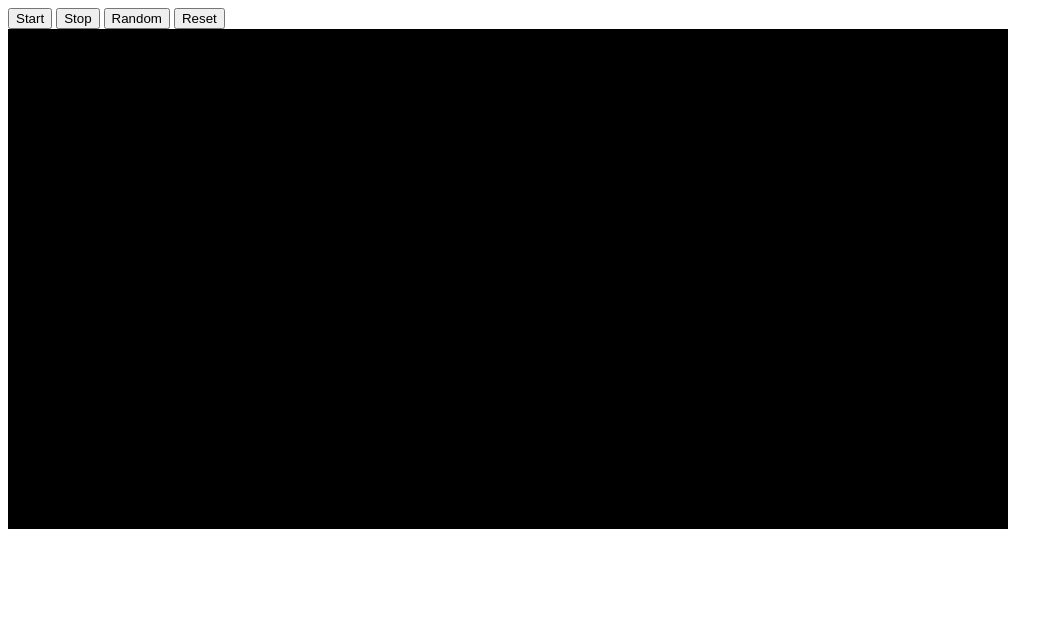
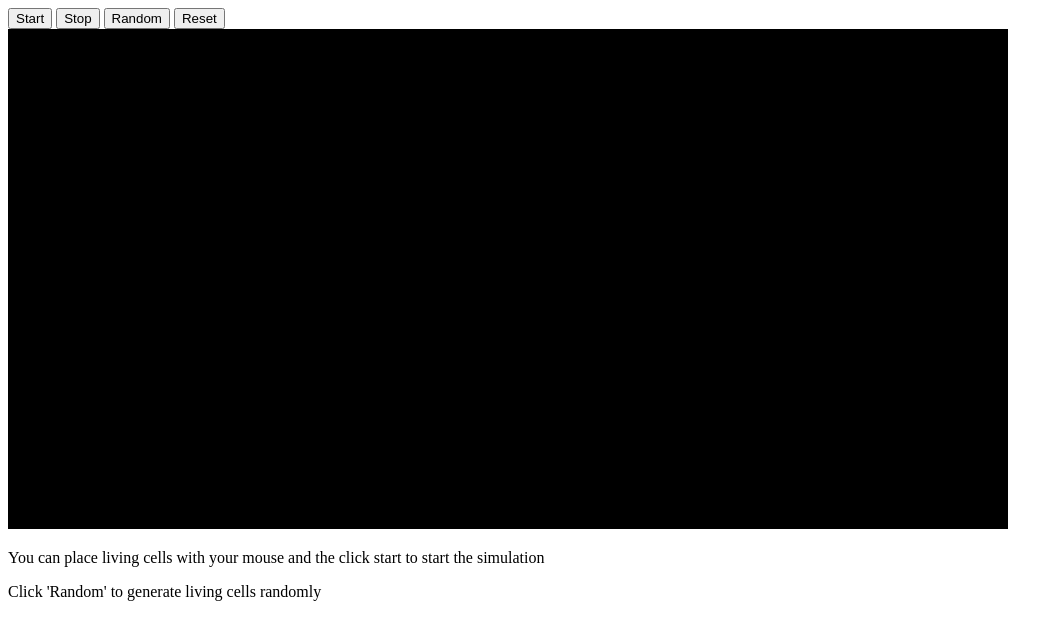
Before and after one commit to dewinas/game-of-life, a plain HTML site: page index.html in a window 1280 px wide. Shown: the whole page, without its empty margins (0-1063 px from the left). Drawn offline with Linux system fonts and the light colour scheme.

Commit message:
readme header

```diff
--- a/index.html
+++ b/index.html
@@ -199,5 +199,6 @@
 
     init();
 </script>
-
+<p>You can place living cells with your mouse and the click start to start the simulation</p>
+<p>Click 'Random' to generate living cells randomly</p>
 </html>
```
